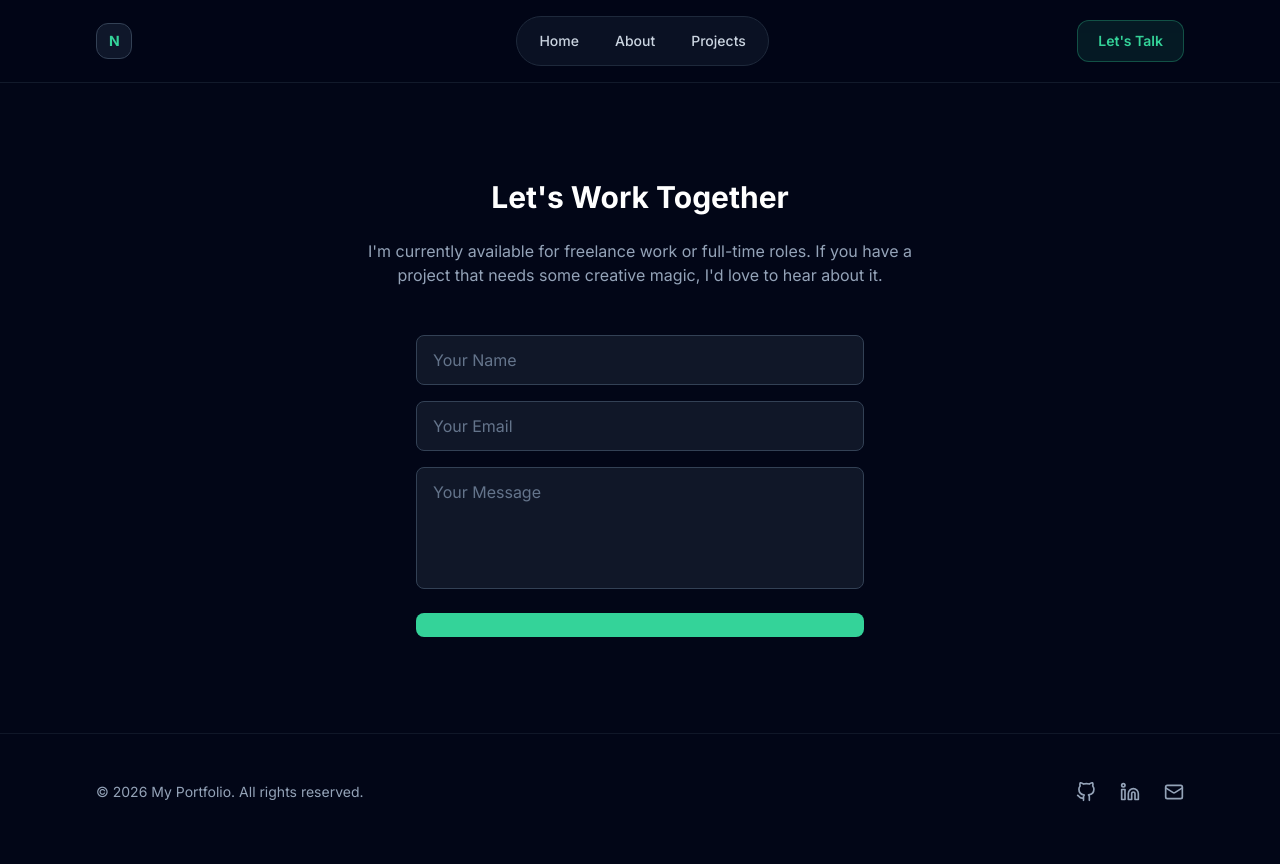
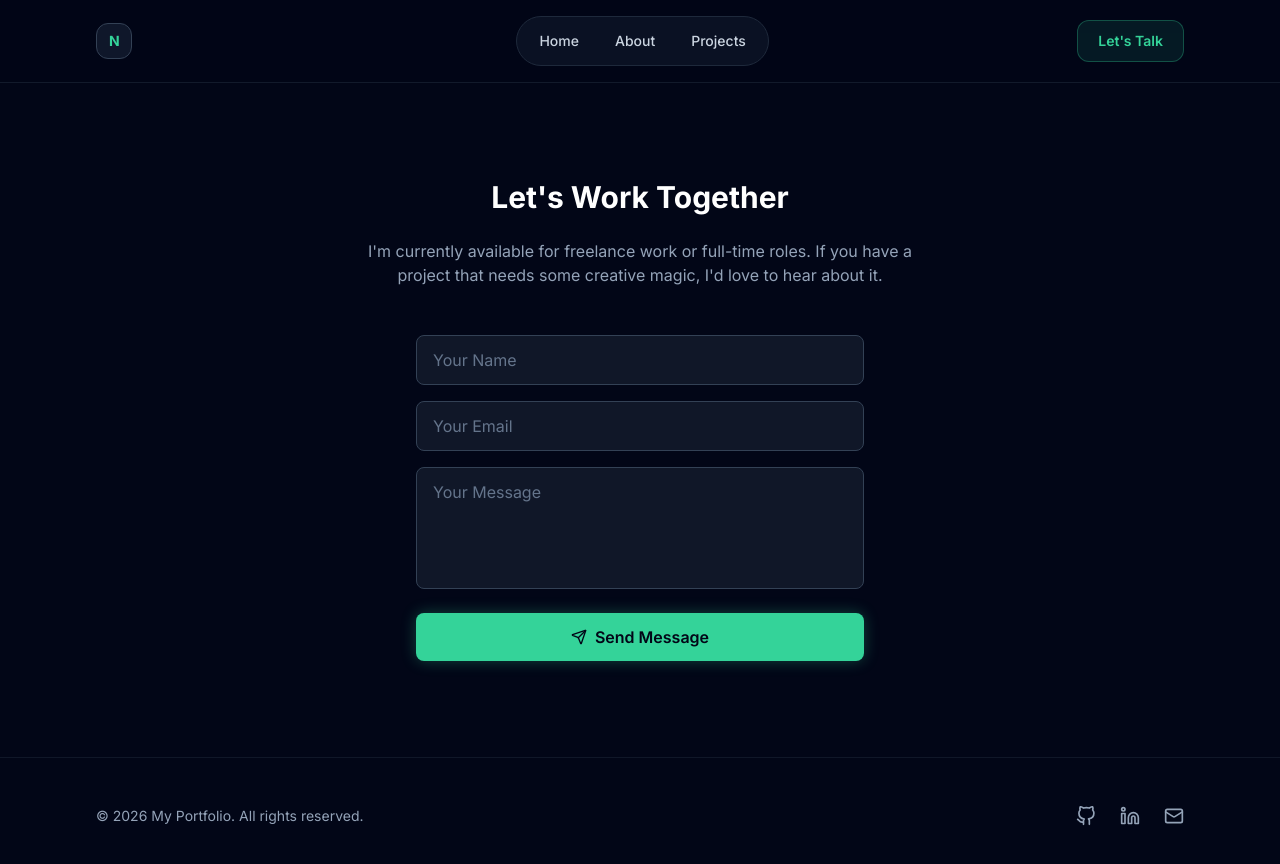
Before and after one commit to Nouh1408/Portfolio, a React app: page /contact in a window 1280 px wide. Shown: the top 864 px of the page. Built offline with nearby package versions, Linux system fonts and the light colour scheme; the HTML template or start-up script is replaced by a standard one.

Commit message:
fix: button in contact page was working but UI unpleasent

```diff
--- a/src/Contact.jsx
+++ b/src/Contact.jsx
@@ -1,4 +1,4 @@
-import { Send } from "lucide-react";
+import { Send, Loader2, CheckCircle2, AlertCircle } from "lucide-react";
 import { useState } from "react";
 
 export default function Contact() {
@@ -7,9 +7,12 @@ export default function Contact() {
     email: "",
     message: "",
   });
-  const [status, setStatus] = useState("idle");
+  const [status, setStatus] = useState("idle"); // "idle" | "loading" | "success" | "error"
 
   const handleChange = (e) => {
+    if (status !== "idle" && status !== "loading") {
+      setStatus("idle");
+    }
     setFormData((prev) => ({
       ...prev,
       [e.target.name]: e.target.value,
@@ -39,6 +42,8 @@ export default function Contact() {
       if (result.success) {
         setStatus("success");
         setFormData({ name: "", email: "", message: "" });
+        // Automatically return to idle after 4 seconds
+        setTimeout(() => setStatus("idle"), 4000);
       } else {
         setStatus("error");
       }
@@ -46,6 +51,53 @@ export default function Contact() {
       setStatus("error");
     }
   };
+
+  const getButtonContent = () => {
+    switch (status) {
+      case "loading":
+        return (
+          <>
+            <Loader2 className="w-4 h-4 animate-spin" />
+            <span>Sending Message...</span>
+          </>
+        );
+      case "success":
+        return (
+          <>
+            <CheckCircle2 className="w-4 h-4" />
+            <span>Message Sent Successfully!</span>
+          </>
+        );
+      case "error":
+        return (
+          <>
+            <AlertCircle className="w-4 h-4" />
+            <span>Failed to Send. Try Again</span>
+          </>
+        );
+      default:
+        return (
+          <>
+            <Send className="w-4 h-4 transition-transform group-hover:translate-x-0.5 group-hover:-translate-y-0.5" />
+            <span>Send Message</span>
+          </>
+        );
+    }
+  };
+
+  const getButtonStyles = () => {
+    switch (status) {
+      case "loading":
+        return "bg-emerald-500/80 text-slate-950 cursor-wait opacity-90";
+      case "success":
+        return "bg-emerald-500 text-slate-950 shadow-[0_0_20px_rgba(52,211,153,0.4)]";
+      case "error":
+        return "bg-rose-500 hover:bg-rose-400 text-white shadow-[0_0_15px_rgba(244,63,94,0.3)]";
+      default:
+        return "bg-emerald-400 hover:bg-emerald-300 text-slate-950 shadow-[0_0_15px_rgba(52,211,153,0.3)] hover:shadow-[0_0_20px_rgba(52,211,153,0.5)] active:scale-[0.99]";
+    }
+  };
+
   return (
     <section className="px-8 py-24 lg:px-24 flex flex-col items-center text-center min-h-[80vh]">
       <h2 className="text-3xl font-bold mb-6 text-white">
@@ -65,7 +117,7 @@ export default function Contact() {
           name="name"
           required
           placeholder="Your Name"
-          className="w-full px-4 py-3 bg-slate-800/50 border border-slate-700 rounded-lg focus:outline-none focus:border-emerald-500 text-slate-200 placeholder-slate-500"
+          className="w-full px-4 py-3 bg-slate-800/50 border border-slate-700 rounded-lg focus:outline-none focus:border-emerald-500 text-slate-200 placeholder-slate-500 transition-colors"
         />
         <input
           type="email"
@@ -74,7 +126,7 @@ export default function Contact() {
           name="email"
           required
           placeholder="Your Email"
-          className="w-full px-4 py-3 bg-slate-800/50 border border-slate-700 rounded-lg focus:outline-none focus:border-emerald-500 text-slate-200 placeholder-slate-500"
+          className="w-full px-4 py-3 bg-slate-800/50 border border-slate-700 rounded-lg focus:outline-none focus:border-emerald-500 text-slate-200 placeholder-slate-500 transition-colors"
         />
         <textarea
           rows={4}
@@ -83,24 +135,15 @@ export default function Contact() {
           name="message"
           required
           placeholder="Your Message"
-          className="w-full px-4 py-3 bg-slate-800/50 border border-slate-700 rounded-lg focus:outline-none focus:border-emerald-500 text-slate-200 placeholder-slate-500 resize-none"
+          className="w-full px-4 py-3 bg-slate-800/50 border border-slate-700 rounded-lg focus:outline-none focus:border-emerald-500 text-slate-200 placeholder-slate-500 resize-none transition-colors"
         />
+
         <button
           type="submit"
-          disabled={status === "loading"}
-          className="flex items-center justify-center gap-2 w-full px-6 py-3 font-semibold text-slate-900 bg-emerald-400 rounded-lg hover:bg-emerald-300 transition-colors mt-2 disabled:opacity-50 disabled:cursor-not-allowed"
+          disabled={status === "loading" || status === "success"}
+          className={`group flex items-center justify-center gap-2 w-full px-6 py-3 font-semibold rounded-lg transition-all duration-300 mt-2 ${getButtonStyles()}`}
         >
-          {status === "success" && (
-            <p className="mb-4 text-emerald-400 font-medium">
-              ✓ Message sent successfully! I'll get back to you soon.
-            </p>
-          )}
-
-          {status === "error" && (
-            <p className="mb-4 text-rose-400 font-medium">
-              ✕ Failed to send message. Please try again.
-            </p>
-          )}
+          {getButtonContent()}
         </button>
       </form>
     </section>
```
